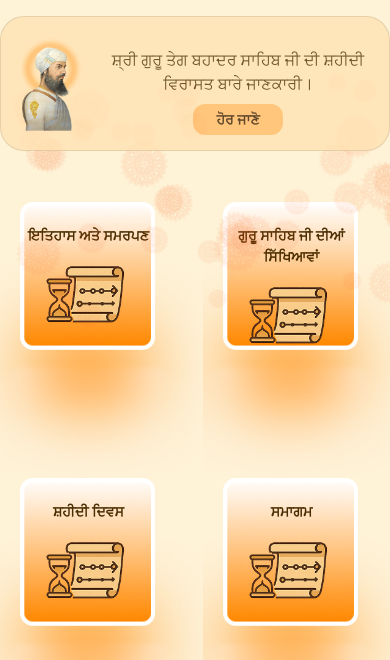
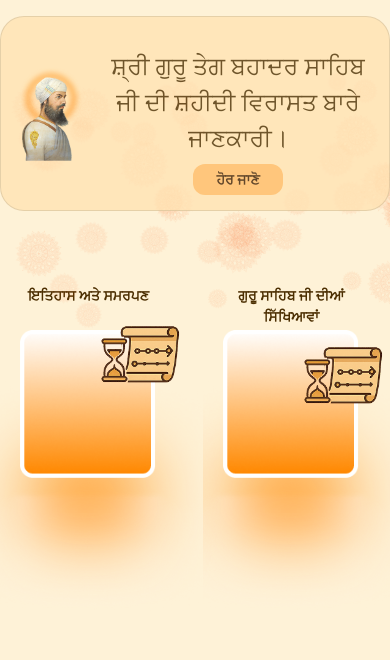
Before and after one commit to Rishavkr929/Hind-di-chadar, a plain HTML site: page index.html in a window 390 px wide. Shown: the part 61-721 px from the top of the page. Drawn offline with Linux system fonts and the light colour scheme; a web font is replaced by a local one.

Commit message:
Initial Commit

```diff
--- a/CSS/style.css
+++ b/CSS/style.css
@@ -257,8 +257,8 @@ a {
 @media (max-width: 576px) {
   .guru-img {
     width: clamp(70px, 12vw, 150px); /* Flexible size */
-    position: relative;
-    top: 0;
+    /* position: relative; */
+    /* top: 0; */
   }
 
   .header-bar {
@@ -285,7 +285,7 @@ a {
 
   .menu-box {
     width: 244px;
-    height: clamp(300px, 55vw, 350px);
+    /* height: clamp(300px, 55vw, 350px); */
     padding: 10px;
     margin: 10px 0 -50px 0;
     background-size: contain;
@@ -294,7 +294,7 @@ a {
   .menu-box img {
     width: clamp(80px, 15vw, 100px);
     margin: 4px 0 0 35px;
-    display: block;
+    /* display: block; */
   }
 
   .menu-box p {
@@ -304,17 +304,18 @@ a {
   }
 
   .hero .guru-card {
-    display: flex;
-    flex-direction: column;
-    align-items: center;
-    text-align: center;
+    /* display: flex; */
+    /* flex-direction: column; */
+    /* align-items: center; */
+    /* text-align: center; */
     opacity: 0.8;
   }
 
   .hero-text {
-    display: flex;
-    align-items: center;
-    text-align: center;
+    font-size: 24px;
+    /* display: flex; */
+    /* align-items: center; */
+    /* text-align: center; */
   }
 
   .small-btn {
```
